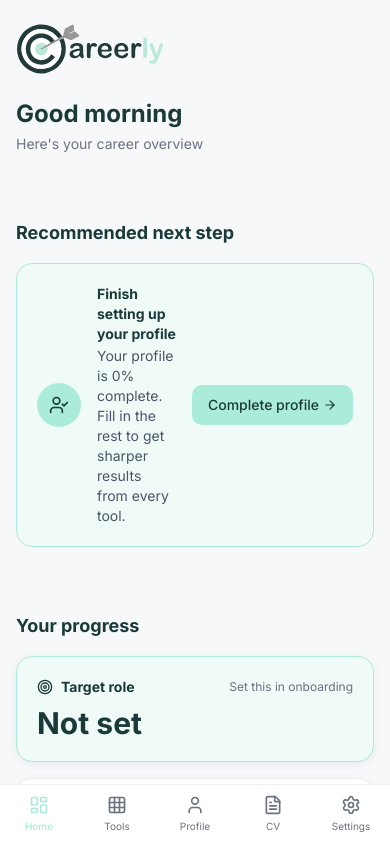
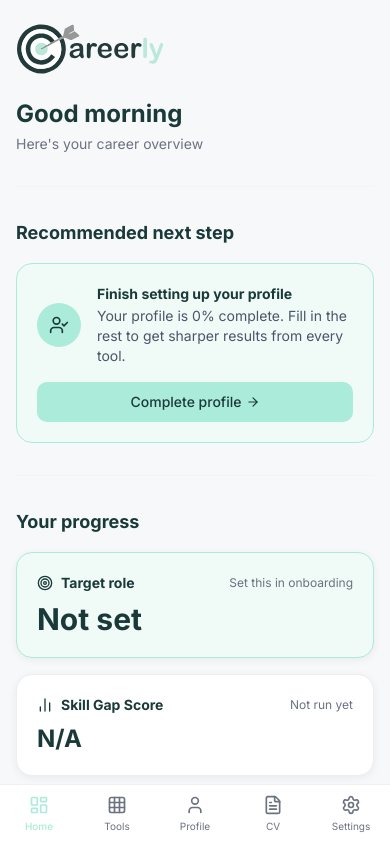
Before and after one commit to 3nd03/CV-Platform, a React (Vite) app in the folder frontend/: page /dashboard in a window 390 px wide. Shown: the top 842 px of the page. Built offline with nearby package versions, Linux system fonts and the light colour scheme; no server answers; sample sign-in values are in the browser's storage.

Commit message:
Fix recommendation card cramming on mobile by stacking icon/text and button

```diff
--- a/frontend/src/pages/Dashboard.jsx
+++ b/frontend/src/pages/Dashboard.jsx
@@ -162,19 +162,21 @@ export default function Dashboard() {
 
       <section>
         <SectionHeading>Recommended next step</SectionHeading>
-        <div className="mt-4 bg-mint-light border border-mint rounded-2xl p-5 flex items-center gap-4">
-          <span className="w-11 h-11 shrink-0 rounded-full bg-mint flex items-center justify-center text-teal">
-            <RecommendationIcon size={20} />
-          </span>
-          <div className="flex-1">
-            <p className="font-bold text-teal text-sm">{recommendation.title}</p>
-            <p className="text-body text-sm mt-0.5">{recommendation.body}</p>
+        <div className="mt-4 bg-mint-light border border-mint rounded-2xl p-5 flex flex-col sm:flex-row sm:items-center gap-4">
+          <div className="flex items-center gap-4 flex-1 min-w-0">
+            <span className="w-11 h-11 shrink-0 rounded-full bg-mint flex items-center justify-center text-teal">
+              <RecommendationIcon size={20} />
+            </span>
+            <div className="flex-1 min-w-0">
+              <p className="font-bold text-teal text-sm">{recommendation.title}</p>
+              <p className="text-body text-sm mt-0.5">{recommendation.body}</p>
+            </div>
           </div>
           {recommendation.cta && (
             <button
               type="button"
               onClick={() => navigate(recommendation.to)}
-              className="shrink-0 flex items-center gap-1 bg-mint text-teal rounded-[10px] px-4 h-10 text-sm font-medium hover:brightness-90 transition-all duration-200"
+              className="shrink-0 w-full sm:w-auto flex items-center justify-center gap-1 bg-mint text-teal rounded-[10px] px-4 h-10 text-sm font-medium hover:brightness-90 transition-all duration-200"
             >
               {recommendation.cta}
               <ArrowRight size={14} />
```
